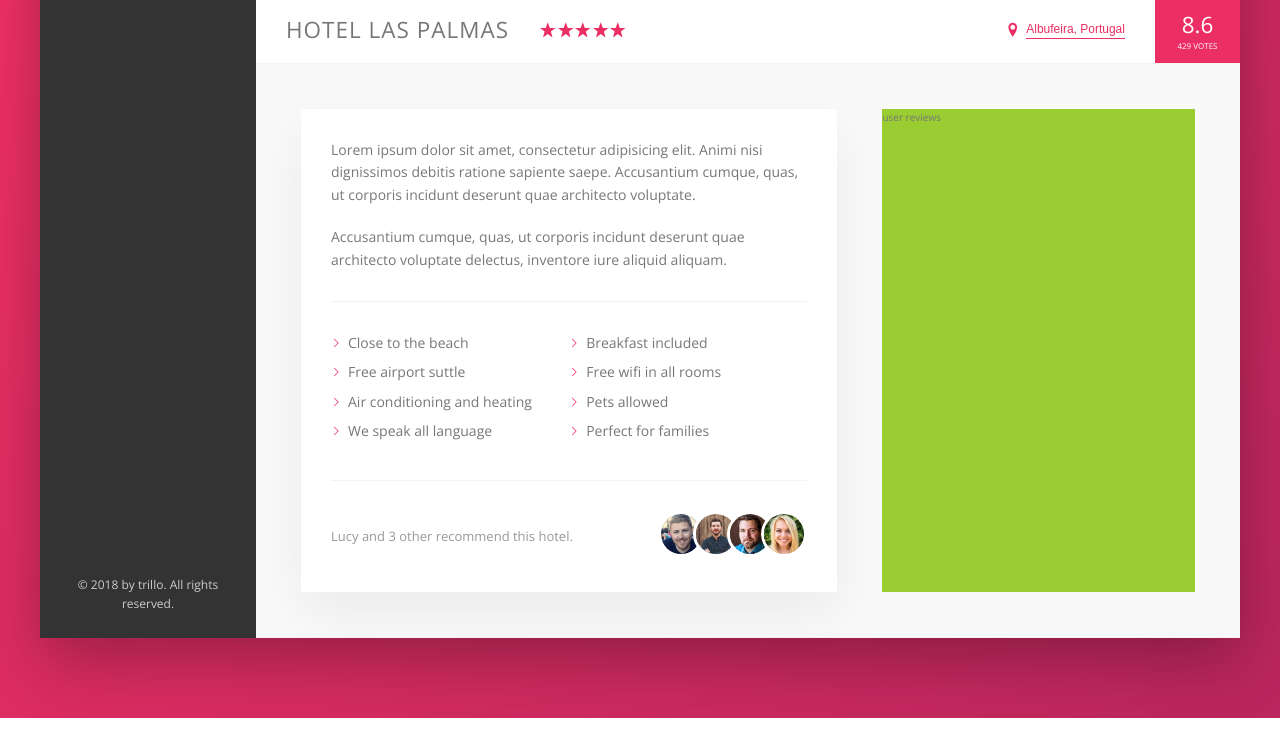
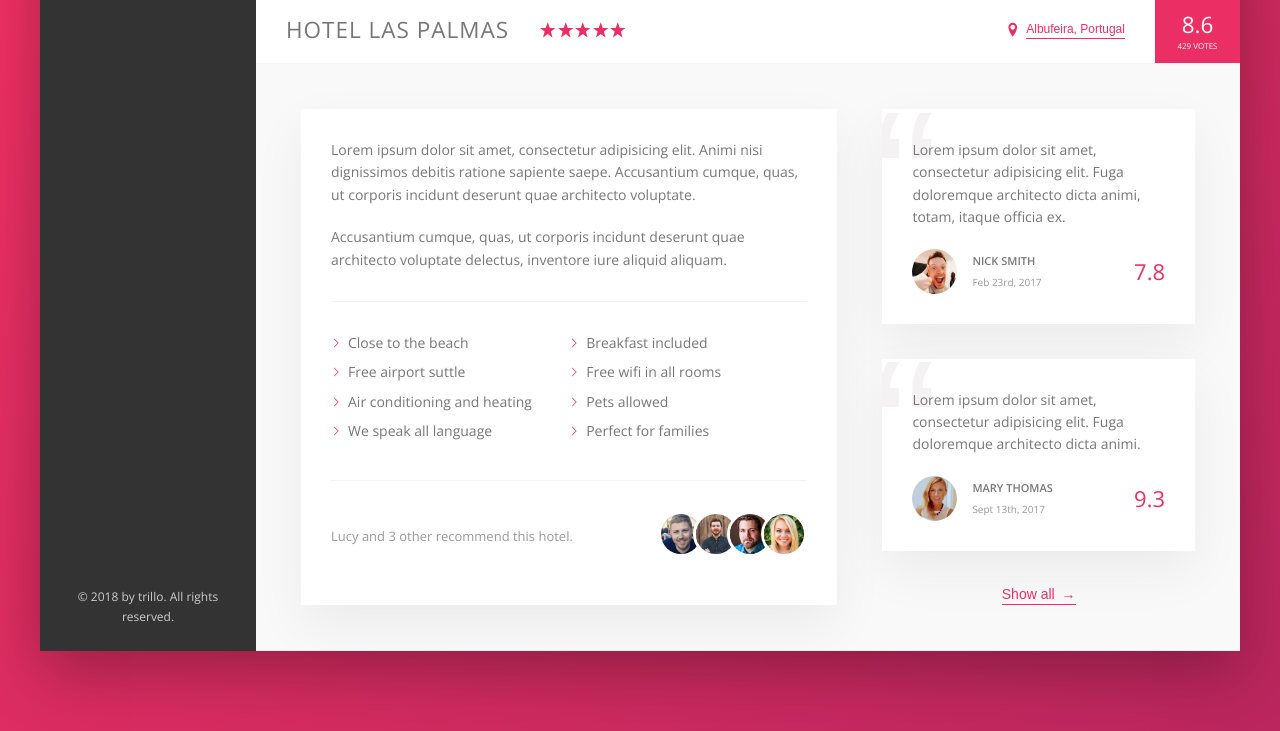
Before and after one commit to Rasel141/Trillo, a website: page index.html in a window 1280 px wide. Shown: the part 538-1269 px from the top of the page. Drawn offline with nearby package versions, Linux system fonts and the light colour scheme.

Commit message:
completed content other's section. that means review section

```diff
--- a/index.html
+++ b/index.html
@@ -172,8 +172,42 @@
                         </div>
 
                         <div class="user-reviews">
-                            user reviews
+
+                            <figure class="review">
+                                <blockquote class="review__text">
+                                    Lorem ipsum dolor sit amet, consectetur adipisicing elit. Fuga doloremque architecto dicta animi, totam, itaque officia ex.
+                                </blockquote>
+
+                                <figcaption class="review__user">
+                                    <img src="img/user-1.jpg" alt="User 1" class="review__photo">
+                                    <div class="review__user-box">
+                                        <p class="review__user-name">Nick Smith</p>
+                                        <p class="review__user-date">Feb 23rd, 2017</p>
+                                    </div>
+                                    <div class="review__rating">7.8</div>
+                                </figcaption>
+                            </figure>
+
+                            <figure class="review">
+                                <blockquote class="review__text">
+                                    Lorem ipsum dolor sit amet, consectetur adipisicing elit. Fuga doloremque architecto dicta animi.
+                                </blockquote>
+
+                                <figcaption class="review__user">
+                                    <img src="img/user-2.jpg" alt="User 1" class="review__photo">
+                                    <div class="review__user-box">
+                                        <p class="review__user-name">Mary Thomas</p>
+                                        <p class="review__user-date">Sept 13th, 2017</p>
+                                    </div>
+                                    <div class="review__rating">9.3</div>
+                                </figcaption>
+                            </figure>
+
+                            <button class="btn-inline">Show all <span>&rarr;</span></button>
+
                         </div>
+
+
                     </div>
                 </main>
             </div>
--- a/sass/_components.scss
+++ b/sass/_components.scss
@@ -291,9 +291,19 @@
     cursor: pointer;
     transition: all .2s;
 
+    & span {
+        margin-left: 3px;
+        transition: margin-left .2s;
+    }
+
     &:hover {
         color: var(--color-grey-dark-1);
+
+        span {
+            margin-left: 8px;
+        }
     }
+
 
     &:focus {
         outline: none;
@@ -394,3 +404,68 @@
         }
     }
 }
+
+/////////////////////////////////////////
+//  REVIEWS
+
+.review {
+    background-color: #fff;
+    box-shadow: var(--shadow-light);
+    padding: 3rem;
+    margin-bottom: 3.5rem;
+    position: relative;
+    overflow: hidden;
+
+
+    &__text {
+        margin-bottom: 2rem;
+        z-index: 10;
+        position: relative;
+    }
+
+    &__user {
+        display: flex;
+        align-items: center;
+    }
+
+    &__photo {
+        height: 4.5rem;
+        width: 4.5rem;
+        border-radius: 50%;
+        margin-right: 1.5rem;
+    }
+
+    &__user-box {
+        margin-right: auto;
+    }
+
+    &__user-name {
+        font-size: 1.1rem;
+        font-weight: 600;
+        text-transform: uppercase;
+        margin-bottom: .4rem;
+    }
+
+    &__user-date {
+        font-size: 1rem;
+        color: var(--color-grey-dark-3);
+    }
+
+    &__rating {
+        color: var(--color-primary);
+        font-size: 2.2rem;
+        font-weight: 300;
+    }
+
+    &::before {
+        content: "\201C";
+        position: absolute;
+        top: -2.75rem;
+        left: -1rem;
+        line-height: 1;
+        font-size: 20rem;
+        color: var(--color-grey-light-2);
+        font-family: sans-serif;
+        z-index: 1;
+    }
+}
--- a/sass/_layout.scss
+++ b/sass/_layout.scss
@@ -40,6 +40,7 @@
 }
 
 .detail {
+    font-size: 1.4rem;
     display: flex;
     padding: 4.5rem;
     background-color: var(--color-grey-light-1);
@@ -47,7 +48,6 @@
 }
 
 .description {
-    font-size: 1.4rem;
     background-color: #fff;
     box-shadow: var(--shadow-light);
     padding: 3rem;
@@ -56,6 +56,9 @@
 }
 
 .user-reviews {
-    background-color: yellowgreen;
     flex: 1;
+
+    display: flex;
+    flex-direction: column;
+    align-items: center;
 }
```
Also changed, not shown: css/style.css.
